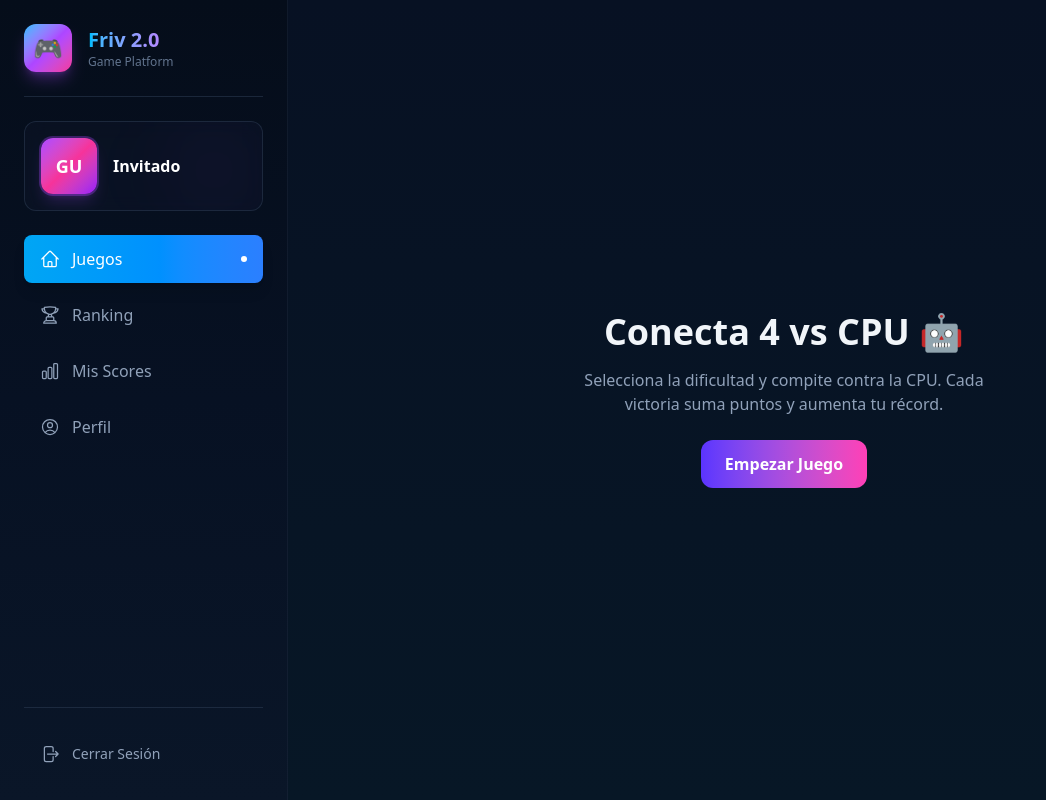
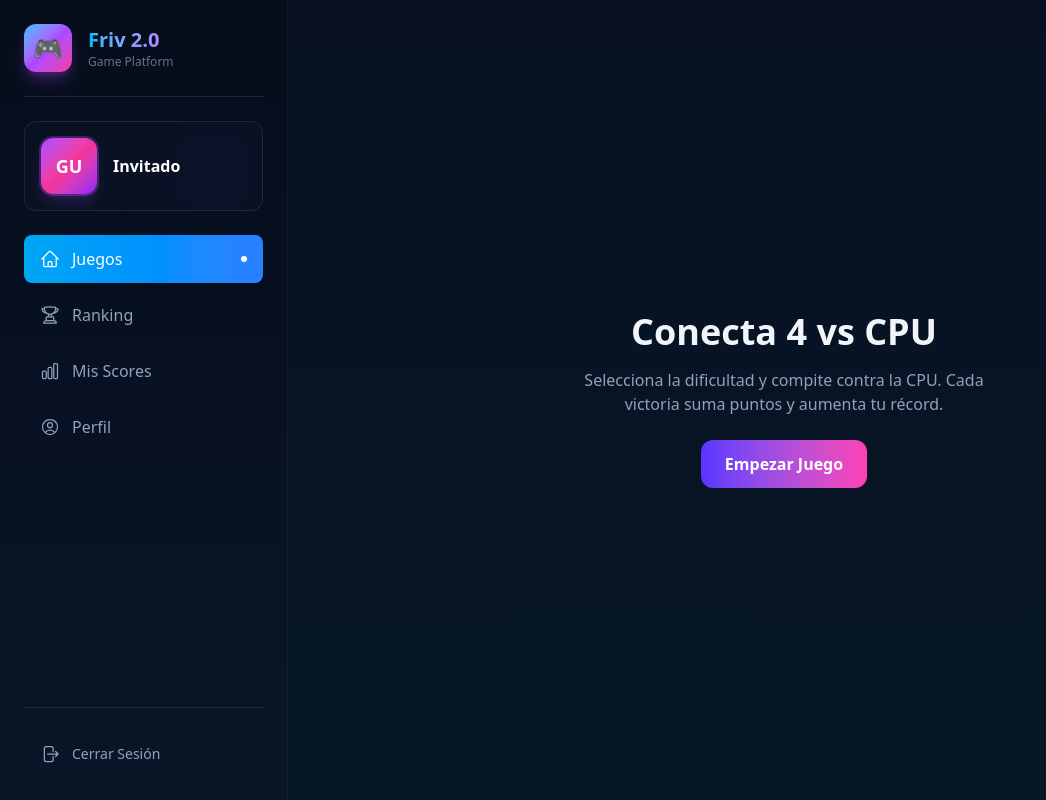
Before and after one commit to IsaacNoriega/friv2.0-frontend, a React (Vite) app: page /connect4 in a window 1280 px wide. Shown: the whole page, without its empty margins (0-1046 px from the left). Built offline with nearby package versions, Linux system fonts and the light colour scheme.

Commit message:
Pequeño ajuste al juego connecta4

```diff
--- a/src/pages/games/Connect4.tsx
+++ b/src/pages/games/Connect4.tsx
@@ -145,7 +145,7 @@
   if (!gameStarted) {
     return (
       <main className="p-6 text-slate-100 min-h-screen flex flex-col items-center justify-center bg-[linear-gradient(180deg,#071123_0%,#071726_100%)]">
-        <h1 className="text-4xl font-bold mb-4">Conecta 4 vs CPU 🤖</h1>
+        <h1 className="text-4xl font-bold mb-4">Conecta 4 vs CPU </h1>
         <p className="text-slate-400 mb-6 text-center max-w-md">
           Selecciona la dificultad y compite contra la CPU. Cada victoria suma puntos y aumenta tu récord.
         </p>
@@ -247,10 +247,10 @@
           {winner !== null && (
             <div className="mt-3 text-white text-center">
               {winner === 0
-                ? "Empate 🤝"
+                ? "Empate "
                 : winner === 1
                 ? "¡Ganaste la ronda! 🎉"
-                : "CPU gana 😔"}
+                : "CPU gana "}
             </div>
           )}
           {cpuThinking && (
```
